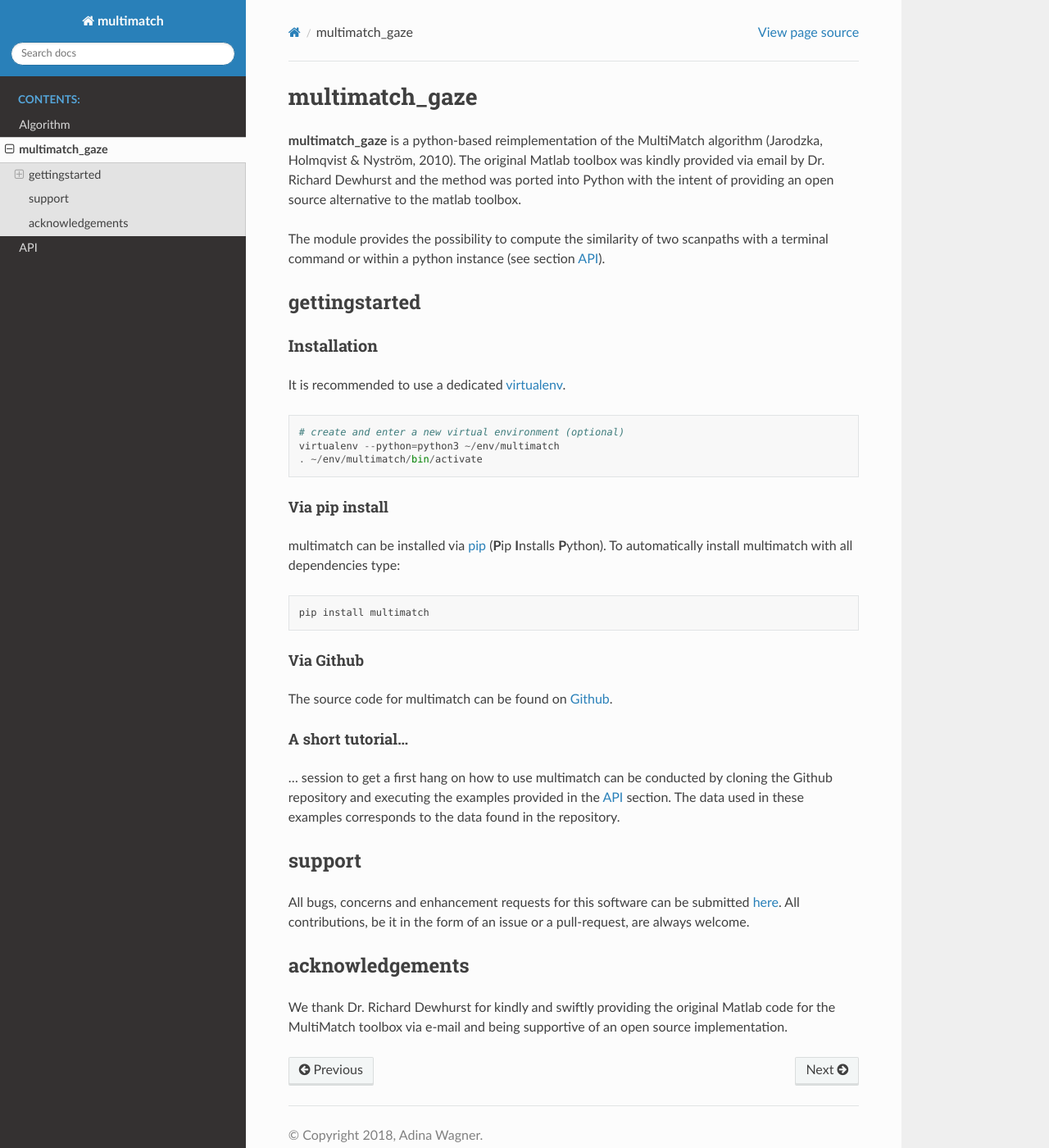
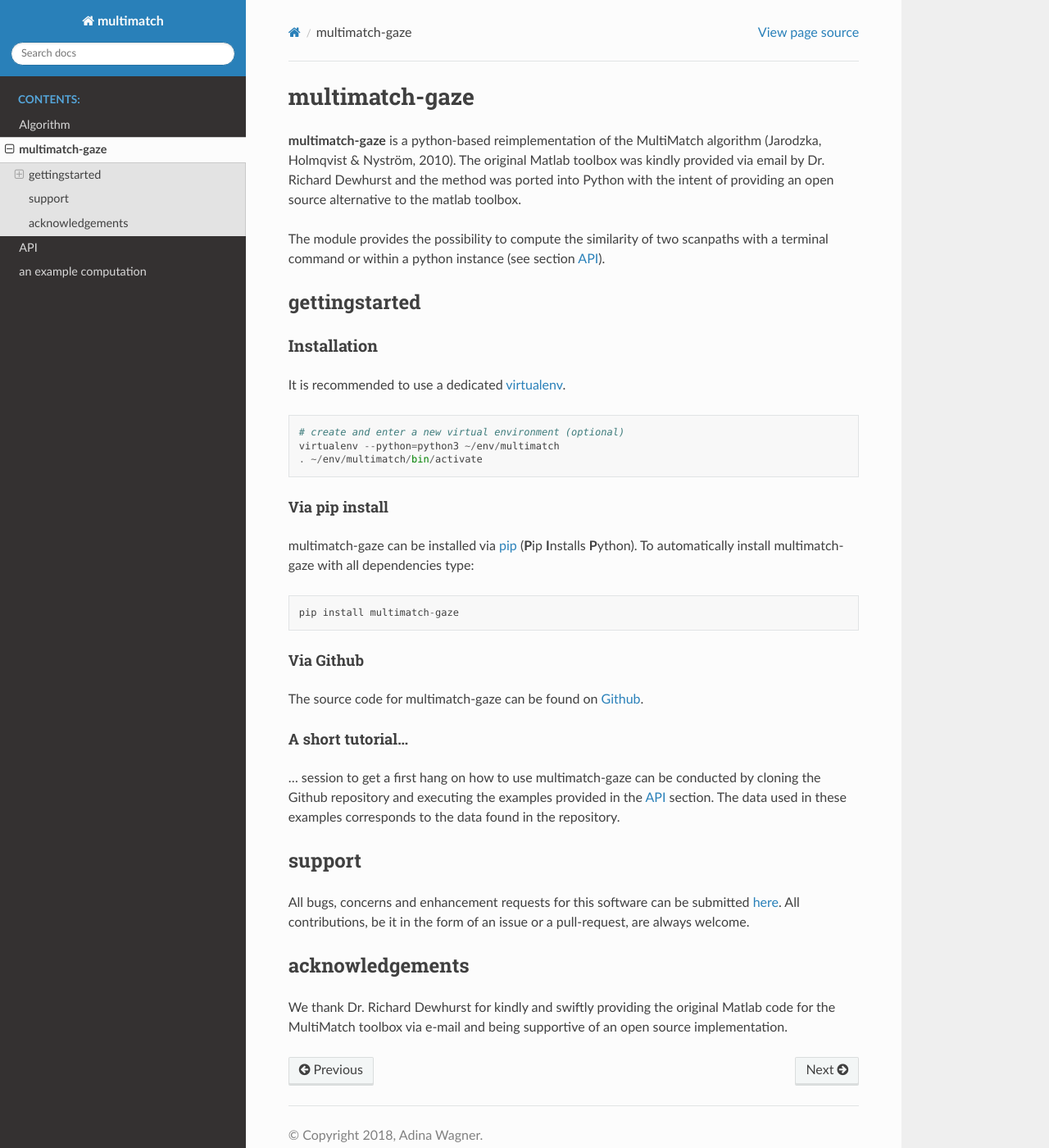
Before and after one commit to adswa/multimatch_gaze, a Sphinx documentation site: the page built from docs/source/reimplementation.rst, in a window 1280 px wide and 1400 px high. Shown: the whole window at 82% size. Built offline with Sphinx 7.4.7 and the Read the Docs theme 2.0.0, drawn with Linux system fonts in a browser that asks for light colours; pages that are not in the unit, such as notebooks, are missing from menus.

```diff
--- a/appveyor.yml
+++ b/appveyor.yml
@@ -22,4 +22,4 @@ install:
 build: false
 
 test_script:
-  - "python -m pytest -s -v multimatch/tests"
+  - "python -m pytest -s -v multimatch_gaze/tests"
--- a/docs/source/index.rst
+++ b/docs/source/index.rst
@@ -13,6 +13,7 @@ multimatch: Multidimensional scanpath comparison in python
    overview
    reimplementation
    api
+   example
 
 Indices and tables
 ^^^^^^^^^^^^^^^^^^
--- a/docs/source/overview.rst
+++ b/docs/source/overview.rst
@@ -29,7 +29,7 @@ The method takes two n x 3 fixation vectors (x-coordinate in px, y-coordinate in
 duration in sec) of two scanpaths as its input. Example files how input should look
 like can be found here_.
 
- .. _here: https://github.com/adswa/multimatch/tree/master/data/fixvectors
+ .. _here: https://github.com/adswa/multimatch_gaze/tree/master/data/fixvectors
 
 
 - **Step 1: Representation of scanpaths as vector sequences**
--- a/docs/source/reimplementation.rst
+++ b/docs/source/reimplementation.rst
@@ -1,9 +1,9 @@
 ***************
-multimatch_gaze
+multimatch-gaze
 ***************
 
 
-**multimatch_gaze** is a python-based reimplementation of the MultiMatch algorithm
+**multimatch-gaze** is a python-based reimplementation of the MultiMatch algorithm
 (Jarodzka, Holmqvist & Nyström, 2010).
 The original Matlab toolbox was kindly provided via email by Dr. Richard Dewhurst
 and the method was ported into Python with the intent of providing an open source
@@ -13,7 +13,7 @@ alternative to the matlab toolbox.
 The module provides the possibility to compute the similarity of two scanpaths
 with a terminal command or within a python instance (see section API_).
 
- .. _API: https://multimatch.readthedocs.io/en/latest/api.html
+ .. _API: https://multimatch_gaze.readthedocs.io/en/latest/api.html
 
 
 
@@ -39,10 +39,10 @@ Via pip install
 ---------------
 
 
-multimatch can be installed via pip_ (**P**\ip **I**\nstalls **P**\ython). To
-automatically install multimatch with all dependencies type::
+multimatch-gaze can be installed via pip_ (**P**\ip **I**\nstalls **P**\ython). To
+automatically install multimatch-gaze with all dependencies type::
 
-   pip install multimatch
+   pip install multimatch-gaze
 
 .. _pip: https://pip.pypa.io
 
@@ -50,21 +50,21 @@ automatically install multimatch with all dependencies type::
 Via Github
 ----------
 
-The source code for multimatch can be found on Github_.
+The source code for multimatch-gaze can be found on Github_.
 
-.. _Github: https://github.com/adswa/multimatch
+.. _Github: https://github.com/adswa/multimatch_gaze
 
 
 A short tutorial...
 -------------------
 
-... session to get a first hang on how to use multimatch can be
+... session to get a first hang on how to use multimatch-gaze can be
 conducted by cloning the Github repository and executing the
 examples provided in the API_
 section. The data used in these examples corresponds to the
 data found in the repository.
 
-.. _API: https://multimatch.readthedocs.io/en/latest/api.html
+.. _API: https://multimatch_gaze.readthedocs.io/en/latest/api.html
 
 
 =======
@@ -77,7 +77,7 @@ All contributions, be it in the form of an issue or a pull-request,
 are always welcome.
 
 
-.. _here: https://github.com/adswa/multimatch/issues/new
+.. _here: https://github.com/adswa/multimatch_gaze/issues/new
 
 
 ================
--- a/multimatch_gaze/__init__.py
+++ b/multimatch_gaze/__init__.py
@@ -14,5 +14,5 @@ from __future__ import absolute_import
 __version__ = '0.1.0'
 
 
-from .multimatch import docomparison
-from .multimatch import remodnav_reader
+from .multimatch_gaze import docomparison
+from .multimatch_gaze import remodnav_reader
--- a/paper.bib
+++ b/paper.bib
@@ -22,11 +22,11 @@
   url={"https://doi.org/10.3758/s13428-012-0212-2"}
 }
 
-@online{multimatch,
+@online{multimatch_gaze,
     author = {Adina Wagner},
-    title = {multimatch},
+    title = {multimatch_gaze},
     year = 2019,
-    howpublished = {https://github.com/adswa/multimatch},
+    howpublished = {https://github.com/adswa/multimatch_gaze},
     urldate = {2019-04-18}
 }
 
```
Also changed, not shown: README.md (+11 -11 lines), paper.md (+4 -4 lines), setup.py (+4 -4 lines), .travis.yml, 5 other files.
